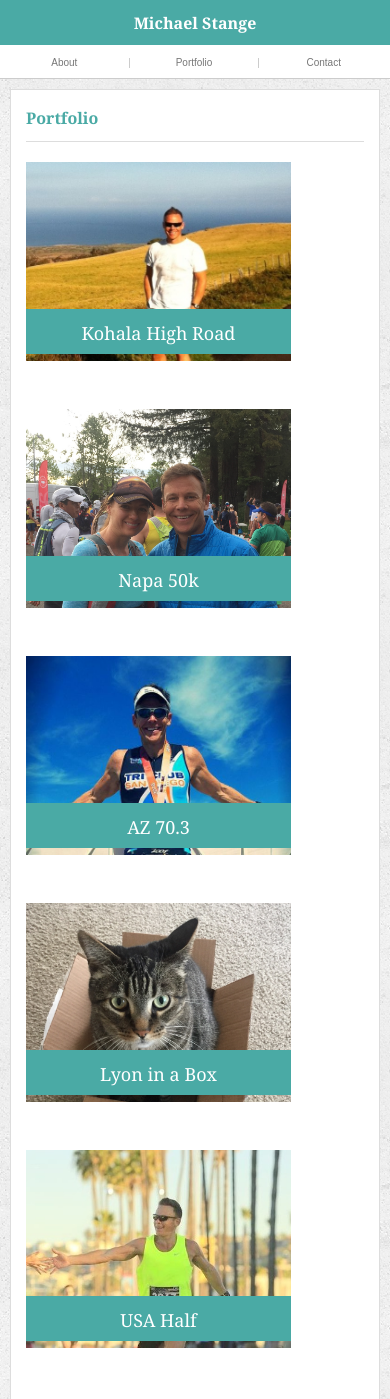
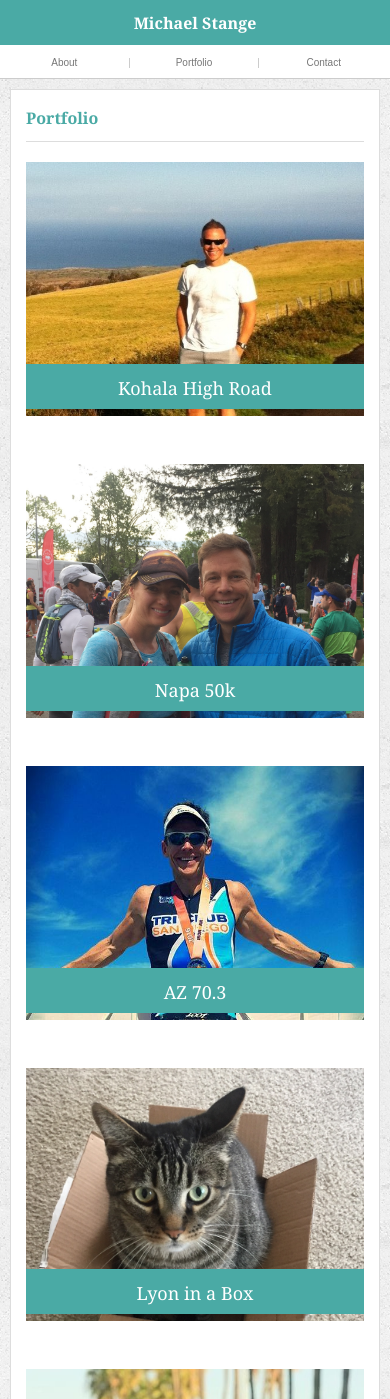
Before and after one commit to mstange22/Responsive-Portfolio, a plain HTML site: page portfolio.html in a window 390 px wide. Shown: the top 1399 px of the page. Drawn offline with Linux system fonts and the light colour scheme.

Commit message:
Portfolio fixed.  Just need to address Aside width in 640px

```diff
--- a/assets/css/style-640.css
+++ b/assets/css/style-640.css
@@ -63,13 +63,15 @@
 
 	/* main content container */
 	#container {
+		max-width: 620px;
 		width: 100%;
-		margin: 0 auto;
+		/*margin: auto;*/
 		margin-top: 10px;
 	}
 
 	section {
 		width: auto;
+		margin: auto;
 		margin-left: 10px;
 		margin-right: 10px;
 		margin-bottom: 20px;
@@ -106,7 +108,87 @@
 		line-height: 200%;
 	}
 
+	.image-container {
+		clear: both;
+		width: 100%;
+		max-width: 600px;
+	}
+
+	.portfolio-image {
+		max-width: 600px;
+		width: 100%;
+	}
+
+	.box {
+		position: relative;
+		max-width: 600px;
+		width: 100%;
+		height: 30px;
+		margin: 0;
+		padding: 0;
+		padding-top: 15px;
+		background-color: #4aaaa5;
+		text-align: center;
+		color: white;
+		font-size: 18px;
+		font-family: 'Georgia', Times, Times New Roman, serif;
+	}
+
+	#honu {
+		float: left;
+		margin: 0;
+		margin-right: 30px;
+	}
+
+	#honu div {
+		top: -55px;
+	}
+
+	#napa {
+		float: left;
+		margin: 0;
+	}
+
+	#napa div {
+		top: -55px;
+	}
+
+	#az {
+		float: left;
+		margin: 0;
+		margin-right: 30px;
+	}
+
+	#az div {
+		top: -55px;
+	}
+
+	#lyon {
+		float: left;
+		margin: 0;
+	}
+
+	#lyon div {
+		top: -55px;
+	}
+
+	#usa {
+		float: left;
+		margin: 0;
+	}
+
+	#usa div {
+		top: -55px;
+	}
+
+	form {
+		max-width: 600px;
+		width: 100%;
+	}
+
 	label {
+		max-width: 600px;
+		width: 100%;
 		font-size: 14px;
 		padding: 0;
 	}
@@ -156,6 +238,7 @@
 	}
 
 	aside {
+		margin: auto;
 		width: auto;
 		margin-left: 10px;
 		margin-right: 10px;
@@ -175,6 +258,7 @@
 	}
 
 	#aside-container {
+		max-width: 600px;
 		width: 100%;
 		border-top: 1px solid #dddddd;
 		margin: 0 15px;
@@ -208,5 +292,4 @@
 		font-size: 6px;
 		border-top: solid 5px #4aaaa5;
 	}
-
 }
```
